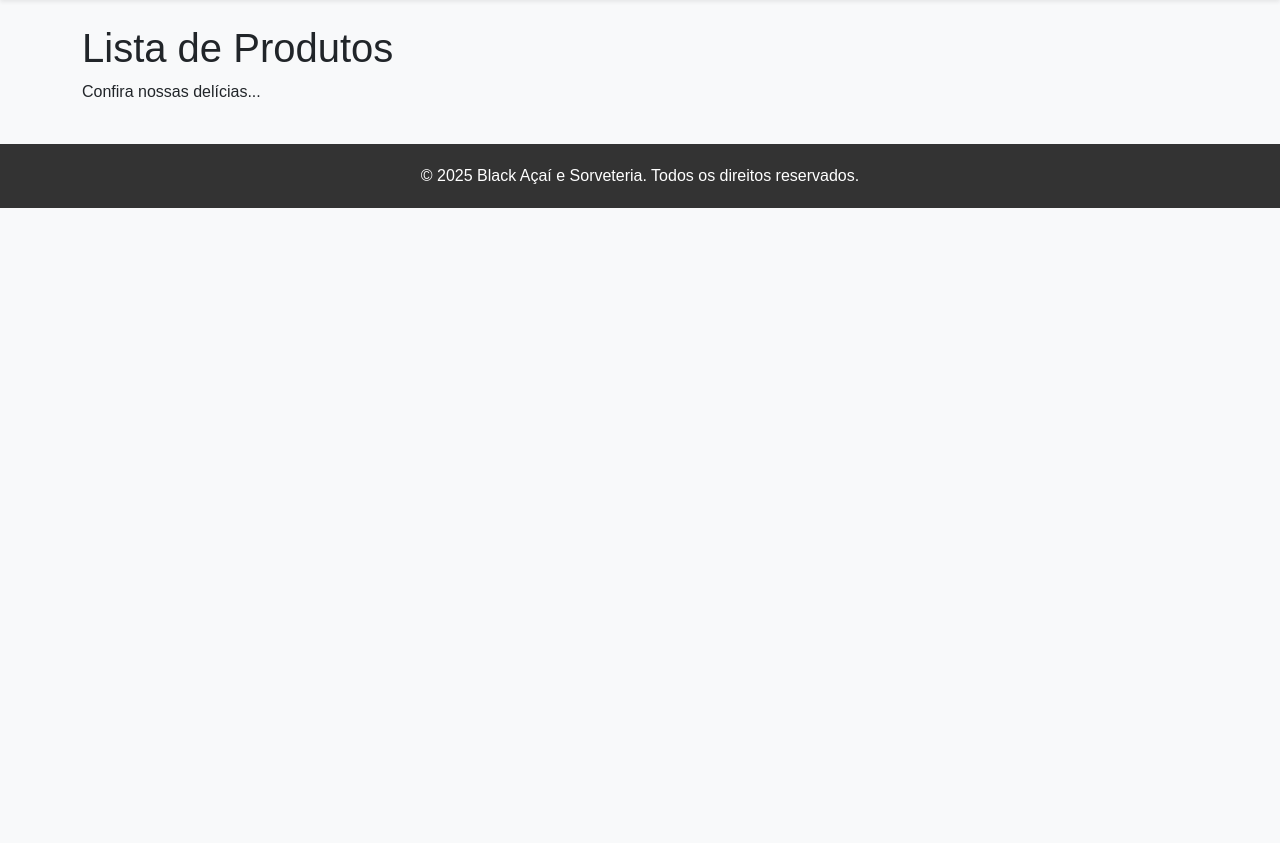
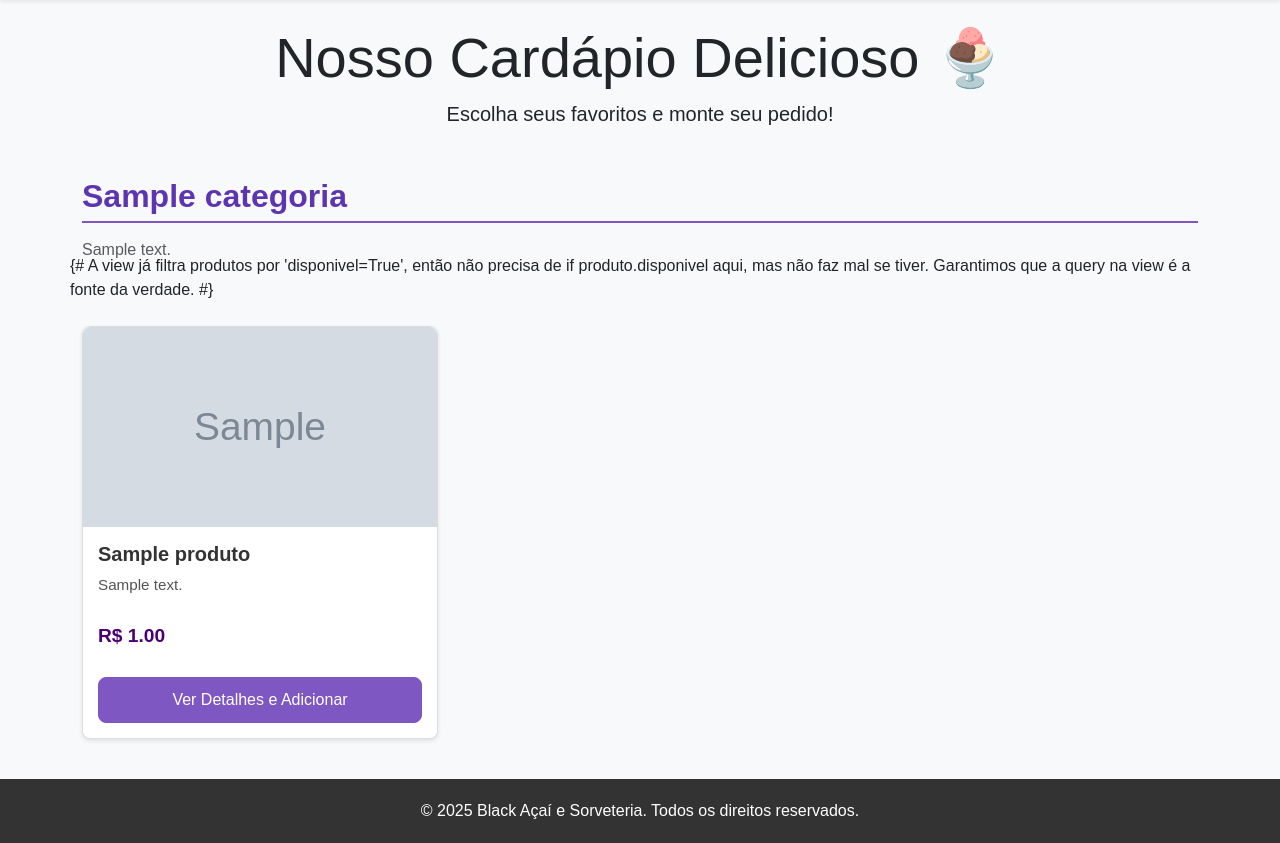
Before and after one commit to danitorelli/Black_Entregas, a Django app: page / in a window 1280 px wide. Shown: the part 62-905 px from the top of the page. Before the commit the page ends 270 px from the top, so only its background shows below. Run offline with Django 5.2, Linux system fonts and the light colour scheme; tables that the repository leaves empty hold one stand-in row (values such as "Sample post"); grey boxes marked "Sample" are stand-in pictures.

Commit message:
Corrigindo pagina de produtos

```diff
--- a/menu/templates/menu/listar_produtos.html
+++ b/menu/templates/menu/listar_produtos.html
@@ -1,8 +1,45 @@
 {% extends "menu/base.html" %}
-
-{% block title %}Nosso Cardápio - Black Açaí{% endblock %}
+{% load static %} {% block title %}Nosso Cardápio - Black Açaí{% endblock %}
 
 {% block content %}
-    <h1>Lista de Produtos</h1>
-    <p>Confira nossas delícias...</p>
+<div class="text-center mb-5">
+    <h1 class="display-4">Nosso Cardápio Delicioso 🍨</h1>
+    <p class="lead">Escolha seus favoritos e monte seu pedido!</p>
+</div>
+
+{% if not categorias %}
+    <div class="alert alert-info text-center" role="alert">
+        😢 Nenhum produto disponível no momento. Volte mais tarde!
+    </div>
+{% endif %}
+
+{% for categoria in categorias %}
+    {% if categoria.produtos.all %} {# Só mostra a categoria se tiver produtos disponíveis nela (a view já filtra por produto.disponivel) #}
+        <h2 class="category-title">{{ categoria.nome }}</h2>
+        {% if categoria.descricao %}<p class="text-muted">{{ categoria.descricao }}</p>{% endif %}
+        <div class="row row-cols-1 row-cols-md-2 row-cols-lg-3 g-4">
+            {% for produto in categoria.produtos.all %}
+                {# A view já filtra produtos por 'disponivel=True', então não precisa de if produto.disponivel aqui,
+                   mas não faz mal se tiver. Garantimos que a query na view é a fonte da verdade. #}
+                <div class="col">
+                    <div class="card h-100 product-card">
+                        {% if produto.imagem %}
+                            <img src="{{ produto.imagem.url }}" class="card-img-top" alt="{{ produto.nome }}">
+                        {% else %}
+                            <img src="{% static 'menu/images/placeholder.png' %}" class="card-img-top" alt="Imagem não disponível">
+                        {% endif %}
+                        <div class="card-body d-flex flex-column">
+                            <h5 class="card-title">{{ produto.nome }}</h5>
+                            <p class="card-text">{{ produto.descricao|truncatewords:20 }}</p>
+                            <p class="card-text"><strong>R$ {{ produto.preco_base|stringformat:".2f" }}</strong></p>
+                            <div class="mt-auto">
+                                <a href="{% url 'menu:detalhe_produto' produto.id %}" class="btn btn-primary-custom w-100">Ver Detalhes e Adicionar</a>
+                            </div>
+                        </div>
+                    </div>
+                </div>
+            {% endfor %}
+        </div>
+    {% endif %}
+{% endfor %}
 {% endblock %}
```
Also changed, not shown: mediafiles/produtos_imagens/acai.jpg (added), mediafiles/produtos_imagens/acai_CaTiMu7.jpg (added), mediafiles/produtos_imagens/acai_eOBo6LE.jpg (added), mediafiles/produtos_imagens/acai_jnLynNA.jpg (added), mediafiles/produtos_imagens/acai_xKzOh3h.jpg (added), mediafiles/produtos_imagens/acai_zEdwDwG.jpg (added), mediafiles/produtos_imagens/picole.jpg (added), mediafiles/produtos_imagens/picole_QU1OaPM.jpg (added), mediafiles/produtos_imagens/picole_c2mJ2P8.jpg (added), mediafiles/produtos_imagens/picole_eYS4eOX.jpg (added), mediafiles/produtos_imagens/picole_wuYEfMO.jpg (added), mediafiles/produtos_imagens/refri.png (added), mediafiles/produtos_imagens/refri_dpveZ6W.png (added), mediafiles/produtos_imagens/refri_sM046tn.png (added), 2 more files.
